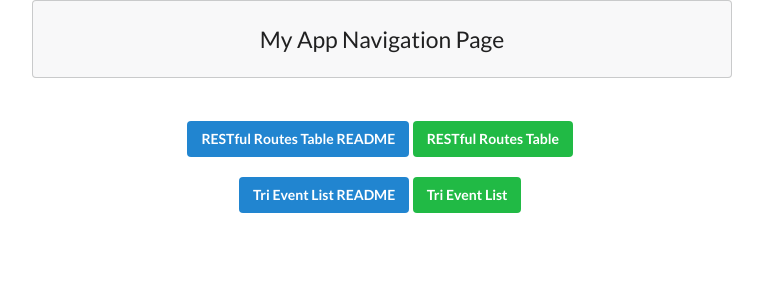
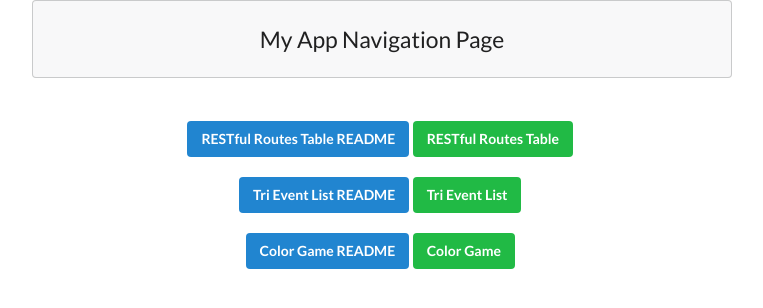
Before and after one commit to banketasii/banketasii.github.io, a plain HTML site: page index.html in a window 1280 px wide. Shown: the whole page, without its empty margins (258-1021 px from the left). Drawn offline with nearby package versions, Linux system fonts and the light colour scheme.

Commit message:
Added Color Game Project
Added links to the COlor Game project README.md and index.html

```diff
--- a/index.html
+++ b/index.html
@@ -15,9 +15,15 @@
         <a class='ui button blue' href='RESTful_Routes_Table/README.md'>RESTful Routes Table README</a>
         <a class='ui button green' href='RESTful_Routes_Table/restful_routes.html'>RESTful Routes Table</a>
       </div> <!-- Closes center aligned grid -->
+
       <div id='app2' class='ui center aligned grid app'>
         <a class='ui button blue' href='Tri_Event_List/README.md'>Tri Event List README</a>
         <a class='ui button green' href='Tri_Event_List/index.html'>Tri Event List</a>
+      </div> <!-- Closes center aligned grid -->
+
+      <div id='app2' class='ui center aligned grid app'>
+        <a class='ui button blue' href='Color_Game/README.md'>Color Game README</a>
+        <a class='ui button green' href='Color_Game/01_colorgame.html'>Color Game</a>
       </div> <!-- Closes center aligned grid -->
 
 
```
